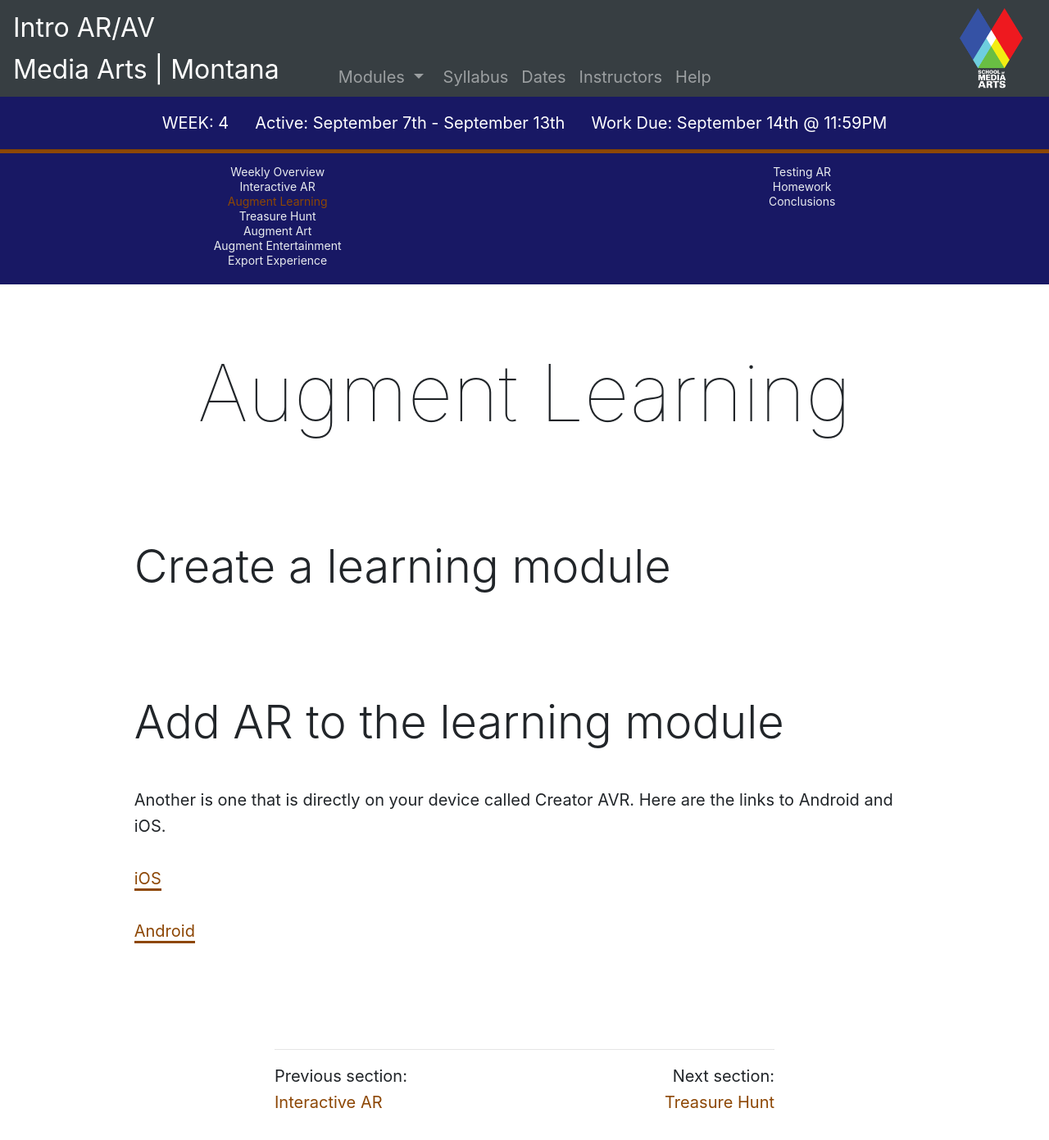
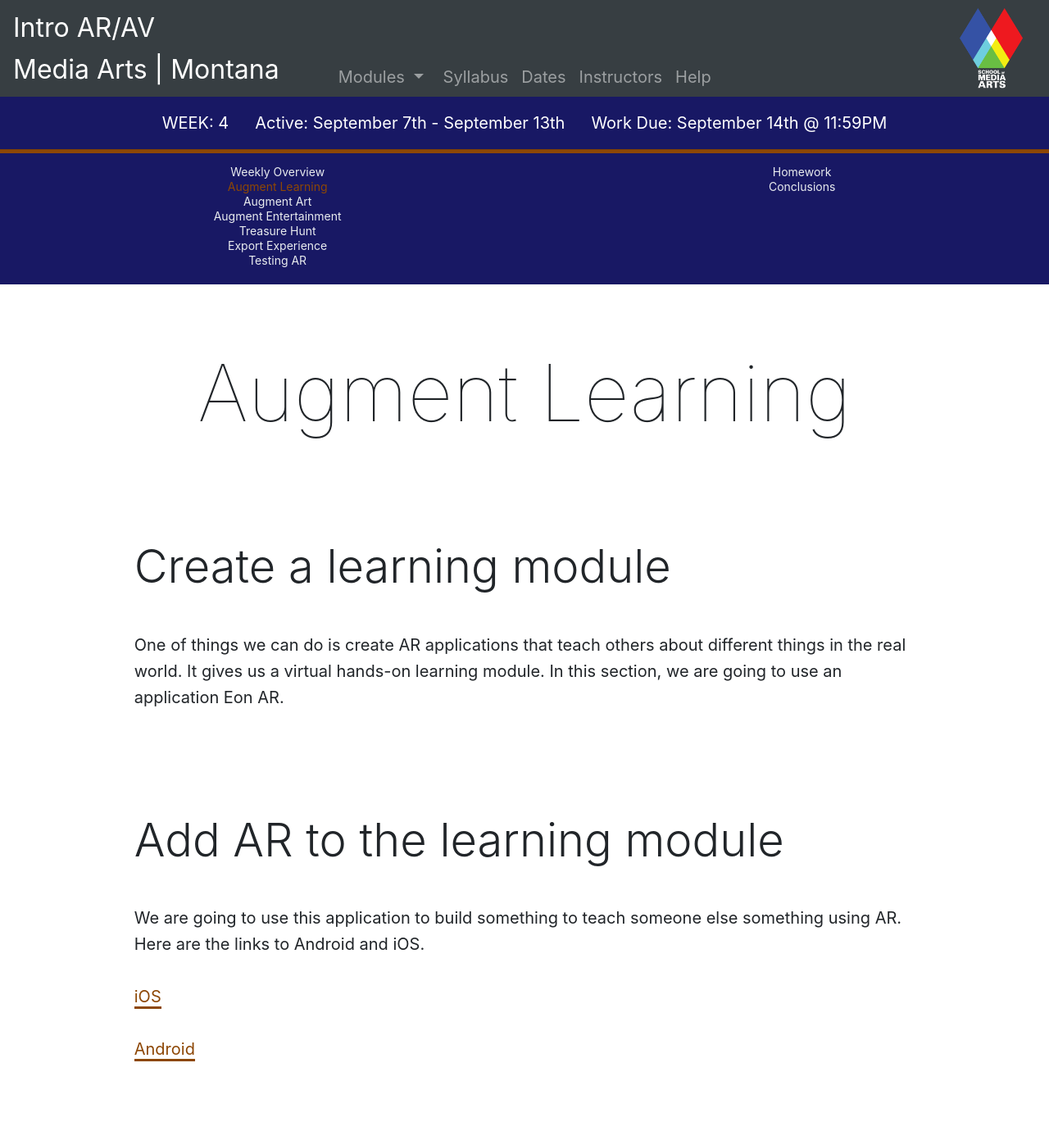
Before and after one commit to Montana-Media-Arts/391_ARVR-Fall2020, a Jekyll site: the page built from modules/week-4/_posts/2017-01-03-augment-learning.md, in a window 1280 px wide and 1400 px high. Shown: the top 1391 px of the window at 82% size. Built offline with Jekyll 4.4.1, drawn with Linux system fonts in a browser that asks for light colours; nearby versions of some CDN libraries; some of the changed text lies outside the part shown.

Commit message:
updated text and removed files

```diff
--- a/modules/week-4/_posts/2017-01-03-augment-learning.md
+++ b/modules/week-4/_posts/2017-01-03-augment-learning.md
@@ -7,12 +7,12 @@ module: 4
 
 ## Create a learning module
 
-
+One of things we can do is create AR applications that teach others about different things in the real world.  It gives us a virtual hands-on learning module.  In this section, we are going to use an application Eon AR.
 
 ## Add AR to the learning module
 
-<p>Another is one that is directly on your device called Creator AVR.  Here are the links to Android and iOS.</p>
+<p>We are going to use this application to build something to teach someone else something using AR.  Here are the links to Android and iOS.</p>
 
-<p><a href="https://apps.apple.com/us/app/creator-avr/id1080561890" target="_new">iOS</a></p>
+<p><a href="https://apps.apple.com/ae/app/creator-avr/id1080561890" target="_new">iOS</a></p>
 
 <p><a href="https://play.google.com/store/apps/details?id=com.eonreality.eoncreatoravr&hl=en_US" target="_new">Android</a></p>
```
Also changed, not shown: modules/week-4/_posts/2017-01-02-interactive-ar.md (deleted, +0 -12 lines), modules/week-4/_posts/2017-01-04-treasure-hunt.md (deleted, +0 -11 lines), modules/week-4/_posts/2017-01-05-ar-art.md (+13 -1 lines), modules/week-4/_posts/2017-01-06-ar-entertainment.md (+6 -0 lines), modules/week-4/_posts/2017-01-07-treasure-hunt.md (added, +15 -0 lines).
